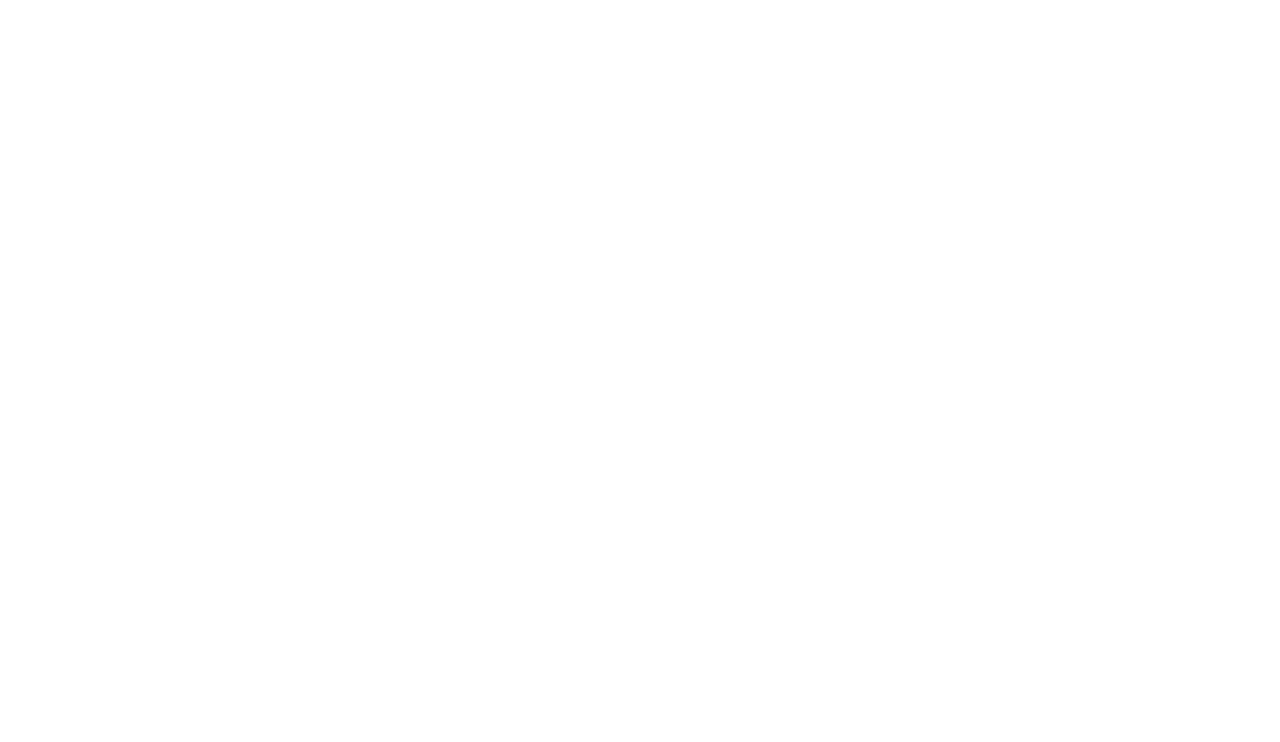
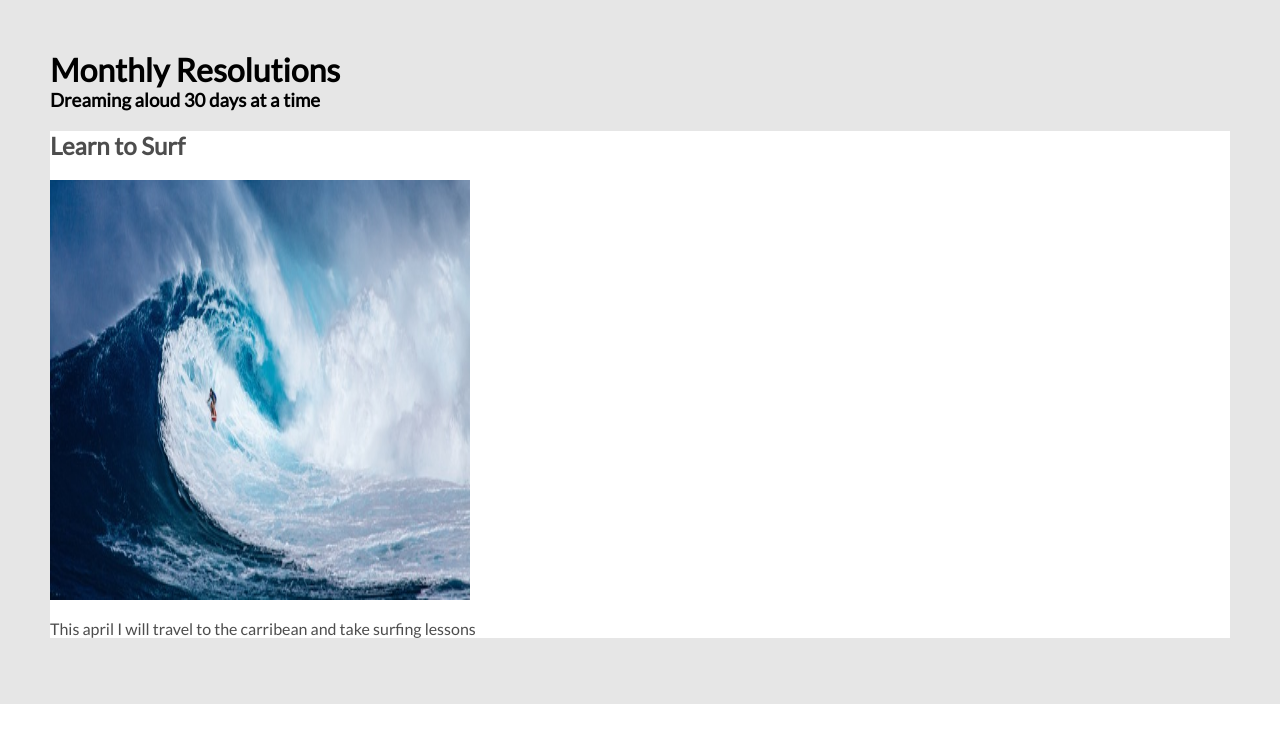
Before and after one commit to astridw/monthly_resolutions, a plain HTML site: page index.html in a window 1280 px wide. Drawn offline with Linux system fonts and the light colour scheme; files that its build step writes are made by us from their sources.

Commit message:
adding structure

```diff
--- a/style.css
+++ b/css/style.css
@@ -19,12 +19,24 @@ Author: Christopher Castig | @castig
 .clear {
 	clear: both;
 }
-
+h1, h3 {
+  margin: 0;
+}
 
 /*-----------------------------------------------------------------------------
 02=LAYOUT
 -----------------------------------------------------------------------------*/
-
+#container {
+  background-color: #e6e6e6;
+  padding: 50px;
+}
+body{
+  font-family: Lato;
+}
 /*-----------------------------------------------------------------------------
 03=MAIN
 -----------------------------------------------------------------------------*/
+#main{
+  background-color: #ffffff;
+  color: #4d4d4d;
+}
--- a/index.html
+++ b/index.html
@@ -6,13 +6,29 @@
     <meta name="viewport" content="width=device-width, initial-scale=1">
     <meta name="description" content="">
     <meta name="author" content="Chris Castiglione, and the One Month team">
-		<title>Monthly Resolutions by Chris Castiglione</title>
+		<title>Monthly Resolutions by Astrid Countee</title>
 		<link href='http://fonts.googleapis.com/css?family=Lato' rel='stylesheet' type='text/css'>
 		<link rel="stylesheet" href="css/normalize.css">
 		<link rel="stylesheet" href="css/style.css">
 	</head>
 	<body>
 
+    <div id="container">
+      <div id="header">
+        <h1>Monthly Resolutions</h1>
+        <h3>Dreaming aloud 30 days at a time</h3>
+      </div>  <!--header -->
+      <div id="main">
+        <h2>Learn to Surf</h2>
+        <img src="img/surf.jpeg" height="420" width="420">
+        <p>This april I will travel to the carribean and take surfing lessons</p>
+      </div>
+
+
+
+
+    </div>
+
 
 
 	</body>
```
Also changed, not shown: css/normalize.css (renamed from normalize.css), img/surf.jpeg (added).
